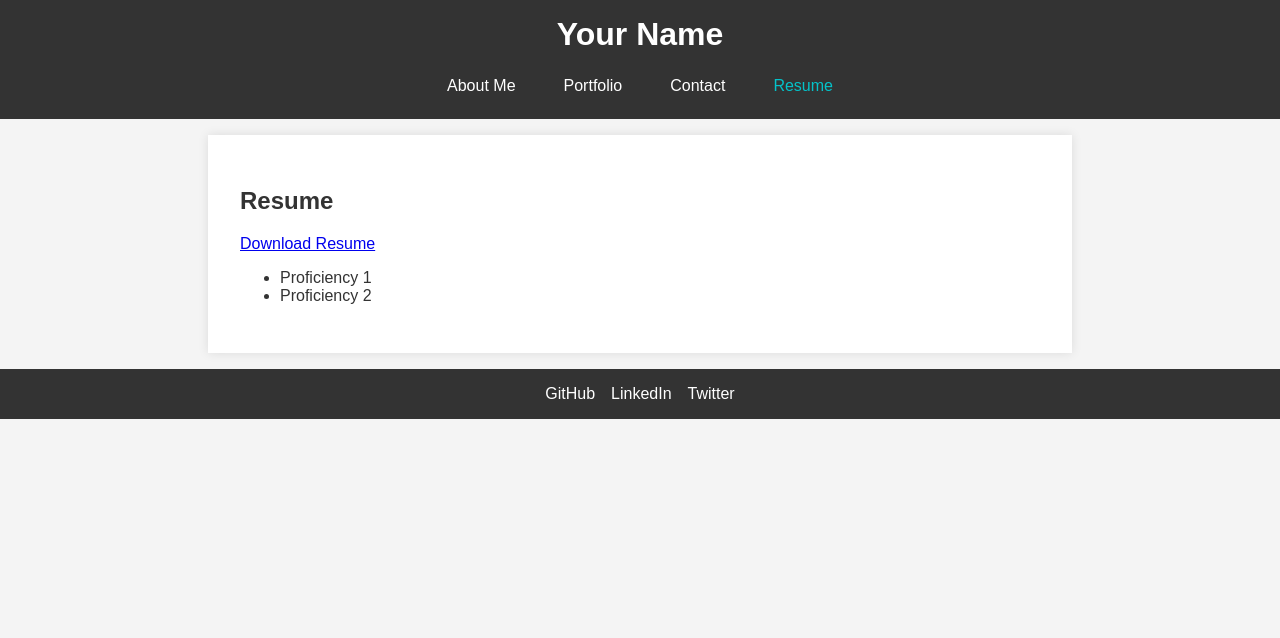
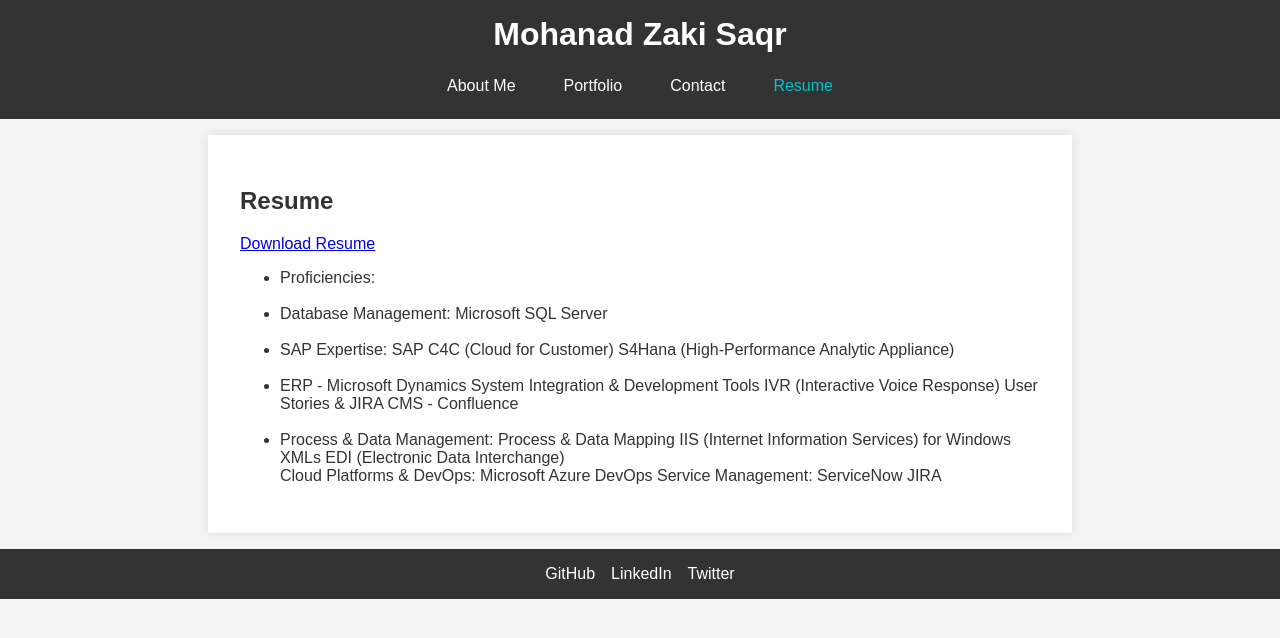
Before and after one commit to mohanad-saqr/React-Portfolio, a React (Create React App) app: page /resume in a window 1280 px wide. Shown: the top 638 px of the page. Built offline with nearby package versions, Linux system fonts and the light colour scheme.

Commit message:
Updated entire Portfolio

```diff
--- a/src/components/Footer.js
+++ b/src/components/Footer.js
@@ -3,7 +3,7 @@ import React from 'react';
 function Footer() {
   return (
     <footer>
-      <a href="https://github.com/yourusername" target="_blank" rel="noopener noreferrer">GitHub</a>
+      <a href="https://github.com/mohanad-saqr" target="_blank" rel="noopener noreferrer">GitHub</a>
       <a href="https://linkedin.com/in/yourprofile" target="_blank" rel="noopener noreferrer">LinkedIn</a>
       <a href="https://twitter.com/yourusername" target="_blank" rel="noopener noreferrer">Twitter</a>
     </footer>
--- a/src/components/Header.js
+++ b/src/components/Header.js
@@ -4,7 +4,7 @@ import Navigation from './Navigation';
 function Header() {
   return (
     <header>
-      <h1>Your Name</h1>
+      <h1>Mohanad Zaki Saqr</h1>
       <Navigation />
     </header>
   );
--- a/src/components/Project.js
+++ b/src/components/Project.js
@@ -5,8 +5,12 @@ function Project({ title, imageUrl, deployedUrl, repoUrl }) {
     <div className="project">
       <h3>{title}</h3>
       <img src={imageUrl} alt={title} />
-      <a href={deployedUrl} target="_blank" rel="noopener noreferrer">Deployed App</a>
+      <br></br>
+      <a href={deployedUrl} target="_blank" rel="noopener noreferrer">Deployed Application</a>
+      <br></br>
+      <br></br>
       <a href={repoUrl} target="_blank" rel="noopener noreferrer">GitHub Repo</a>
+      <br></br>
     </div>
   );
 }
--- a/src/pages/AboutMe.js
+++ b/src/pages/AboutMe.js
@@ -1,11 +1,16 @@
 import React from 'react';
-import avatar from '../assets/avatar.jpg';
+import avatar from '../assets/LI.png';
 const AboutMe = () => {
     return (
       <section className="about-me">
         <h2>About Me</h2>
-        <img src={avatar} alt="Avatar" className="avatar" />
-        <p>Your bio goes here...</p>
+        <img src={avatar} alt="avatar" className="avatar" />
+        <p>Welcome to my Portfolio Page!
+          I have worked extensively in the IT industry during my career.
+          I have recently embarked on my coding journey, with aspirations to be
+          a Software Developer.</p>
+          <p>As a seasoned IT Consultant, I bring a wealth of experience in designing and implementing robust data governance frameworks, with a specialized focus on SAP ERP system configurations and integrations. My technical skill set extends to advanced proficiency in SQL database management, SAP modules customization, and analytics tools tailored for SAP environments. Additionally, my collaborative approach with diverse stakeholders is underscored by expertise in regulatory compliance, data quality enhancement, and strategic data life-cycle management and within SAP ecosystems.</p> <p>Committed to fostering organizational growth, I prioritize optimizing data governance practices and harnessing the full potential of SAP-based data assets.</p>
+          <p>Please find my various projects and repositories which I have completed since commenting my coding journey.</p>
       </section>
     );
   };
--- a/src/pages/Contact.js
+++ b/src/pages/Contact.js
@@ -12,7 +12,7 @@ const Contact = () => {
       <h2>Contact</h2>
       <form onSubmit={handleSubmit}>
         <input type="text" placeholder="Name" required />
-        <input type="email" placeholder="Email" required />
+        <input type="mohanad.saqr@gmail.com" placeholder="Email" required />
         <textarea placeholder="Message" required></textarea>
         <button type="submit">Submit</button>
       </form>
--- a/src/pages/Portfolio.js
+++ b/src/pages/Portfolio.js
@@ -4,7 +4,11 @@ import Project from '../components/Project';
 const Portfolio = () => {
   const projects = [
     // Replace with your actual projects
-    { title: 'Project 1', imageUrl: 'path-to-image', deployedUrl: 'deployed-link', repoUrl: 'repo-link' },
+    { title: 'Code-Quiz',
+      imageUrl: require('../assets/cq.png'),
+      deployedUrl: 'https://mohanad-saqr.github.io/Code-Quiz/',
+      repoUrl: 'https://github.com/mohanad-saqr/Code-Quiz'
+    },
     // Add more projects as needed
   ];
 
--- a/src/pages/Resume.js
+++ b/src/pages/Resume.js
@@ -1,13 +1,33 @@
 import React from 'react';
 
 const Resume = () => {
+  const resumeUrl = "https://docs.google.com/document/d/12kxmqsPgv5K8iIlOQVgyie6wvtJ0UVbvoeRoY-U-Lgo/edit?usp=sharing";
+
   return (
     <section>
       <h2>Resume</h2>
-      <a href="path-to-resume.pdf" target="_blank" rel="noopener noreferrer">Download Resume</a>
+      <a href={resumeUrl} target="_blank" rel="noopener noreferrer">Download Resume</a>
       <ul>
-        <li>Proficiency 1</li>
-        <li>Proficiency 2</li>
+        <li>Proficiencies:</li>
+        <br>
+        </br>
+        <li>Database Management:
+Microsoft SQL Server</li>
+<br></br>
+<li>SAP Expertise: SAP C4C (Cloud for Customer) S4Hana (High-Performance Analytic Appliance)
+<br></br>
+<br></br>
+<li>ERP - Microsoft Dynamics
+System Integration & Development Tools
+IVR (Interactive Voice Response) User Stories & JIRA
+CMS - Confluence</li>
+<br></br>
+<li>Process & Data Management:
+Process & Data Mapping
+IIS (Internet Information Services) for Windows XMLs
+EDI (Electronic Data Interchange)</li> Cloud Platforms & DevOps: Microsoft Azure DevOps Service Management: ServiceNow
+JIRA</li>
+
       </ul>
     </section>
   );
```
Also changed, not shown: src/assets/LI.png (added), src/assets/cq.png (added).
